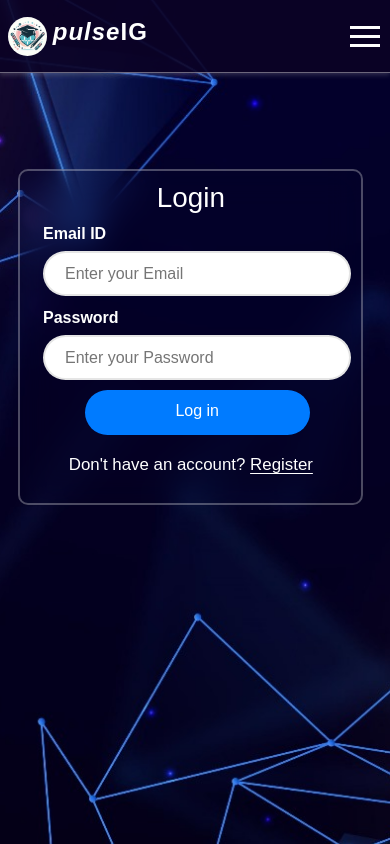
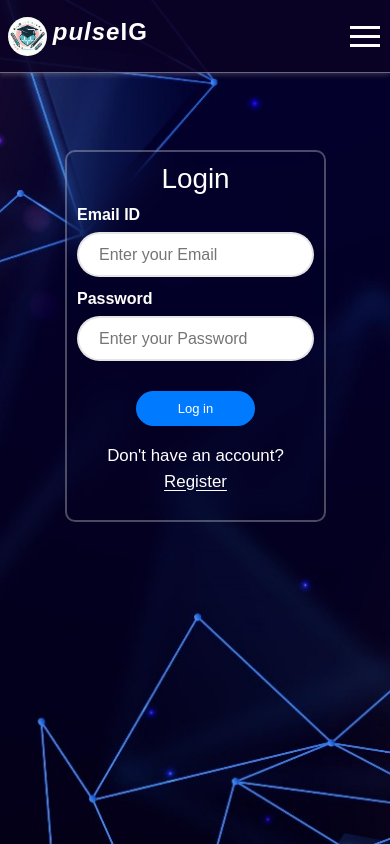
Before and after one commit to Ankita071203/pulseIG, a React (Create React App) app: page /signin in a window 390 px wide. Built offline with nearby package versions, Linux system fonts and the light colour scheme; no server answers.

Commit message:
login and register form UI orrected to place things in center

```diff
--- a/src/components/auth/Login.css
+++ b/src/components/auth/Login.css
@@ -5,23 +5,29 @@ body, html {
     justify-content: center;
     align-items: center;
 }
-h1{
+h1 {
     text-align: center;
+    margin: 0;
 }
+
 .maincontainer {
     padding: 30px;
     flex-direction: column;
     border: 2px solid rgba(245, 245, 245, 0.3);
-    color: white;
     background: transparent; /* Semi-transparent background */
     backdrop-filter: blur(2vh);
-    border-radius: 10px; /* Optional: Adds rounded corners */
+    border-radius: 10px; /* Adds rounded corners */
     display: flex;
     justify-content: center;
     align-items: center;
-    margin-top: 20vh;
+    width: 400px;
     max-width: 400px;
+    margin: 0; /* Ensure no additional margin */
+    margin-top: 150px;
+    color: white;
+    margin-left: 15px;/*to over come the margin that has been created y app-container */
 }
+
 .formcontrol {
     width: 100%;
     height: 45px;
@@ -33,25 +39,29 @@ h1{
     padding: 0 20px;
     outline: none;
 }
+
 .formgroup {
+    width: 100%;
     margin-bottom: 10px;
+    display: flex;
+    flex-direction: column;
+    align-items: start;
+
 }
-.formgroup input{
+
+.formgroup input {
     background-color: white;
 }
+
 .formgroup label {
     font-weight: bold;
     color: #ffffff;
     margin-bottom: 5px;
-}
-.formgroup {
-    margin-left: 1.5vh;
+
 }
 
-
-
-.buton {
-    width: 70%;
+.butonn {
+    width: 50%;
     height: 45px;
     background-color: #007bff;
     border: none;
@@ -63,19 +73,13 @@ h1{
     display: flex;
     justify-content: center;
     align-items: center;
-    padding-top: 10px;
-    margin-right: 8vh;
-    justify-self: center;
-    margin-top: 0px;;
+    margin-top: 20px;
 }
 
-.buton {
-    background-color: #007bff;
+.butonn:hover {
+    background-color: #0056b3;
 }
 
-.buton:hover {
-    background-color: #0056b3;
-}
 @media (max-width: 992px) {
     .maincontainer {
         width: 350px;
@@ -84,26 +88,22 @@ h1{
     h1 {
         font-size: 1.4em;
     }
-    button[type="submit"] {
+    .butonn {
         font-size: 14px;
-        padding: 8px;
+        height: 40px;
     }
 }
 
-/* For screens with a max-width of 768px */
 @media (max-width: 768px) {
     .maincontainer {
         width: 90%;
         padding: 10px;
-       margin-left: 15px;
-       margin-right: 5px;
     }
     h1 {
         font-size: 1em;
     }
-    button[type="submit"] {
+    .butonn {
         font-size: 13px;
-        padding: 7px;
-        margin-left:8px;
+        height: 35px;
     }
 }
--- a/src/components/auth/Login.jsx
+++ b/src/components/auth/Login.jsx
@@ -40,7 +40,7 @@ export default function Login() {
             onChange={(e)=>{setPassword(e.target.value)}}
             />
         </div>
-<button className='buton' onClick={handleLognin}>Log in</button>
+<button className='butonn' onClick={handleLognin}>Log in</button>
 <div className='register-link'>
                     <p>Don't have an account? <a><Link to='/register'>Register</Link></a></p>
                 </div>
--- a/src/components/auth/Register.css
+++ b/src/components/auth/Register.css
@@ -1,14 +1,22 @@
+body, html {
+  height: 100%;
+  margin: 0;
+  display: flex;
+  justify-content: center;
+  align-items: center;
+}
+
 .wrapper {
   display: flex;
   justify-content: center;
   align-items: center;
   height: 100vh;
-
   background: url('background.jpg') center fixed no-repeat;
   background-size: cover;
   background-color: transparent;
   backdrop-filter: blur(2vh);
-    width: 23vw; /* Adjust width using viewport units */
+  width: 400px; /* Adjust width using viewport units */
+  max-width: 400px;
 }
 
 form {
@@ -77,7 +85,7 @@
 }
 
 .buton {
-    width: 100%;
+  width: 50%;
   height: 5vh;
   background-color: #007bff;
   border: none;
@@ -90,8 +98,6 @@
   display: flex;
   justify-content: center;
   align-items: center;
-    padding-bottom: 2vh;
-    margin-left: 19%;
 }
 
 .register-link {
@@ -103,7 +109,6 @@
 
 .register-link p a {
   color: #ffffff;
-    /* text-decoration: none; */
   text-underline-offset: 0.2em;
 }
 
@@ -124,7 +129,7 @@
 
 @media (max-width: 1024px) {
   .wrapper {
-      width: 30vw;
+      width: 70vw;
   }
 
   form {
@@ -159,10 +164,6 @@
   .buton {
       height: 5vh;
       font-size: 2vh;
-      display: flex;
-      align-items: center;
-      justify-content: center;
-      padding-bottom: 1.5vh;
   }
 }
 
@@ -188,11 +189,6 @@
   .buton {
       height: 5vh;
       font-size: 3vh;
-      display: flex;
-      align-items: center;
-      justify-content: center;
-      padding-bottom: 1.5vh;
-      margin-left: 25%;
   }
 
   .remember-forgot {
```
Lines whose indentation alone changed are shown as unchanged.
